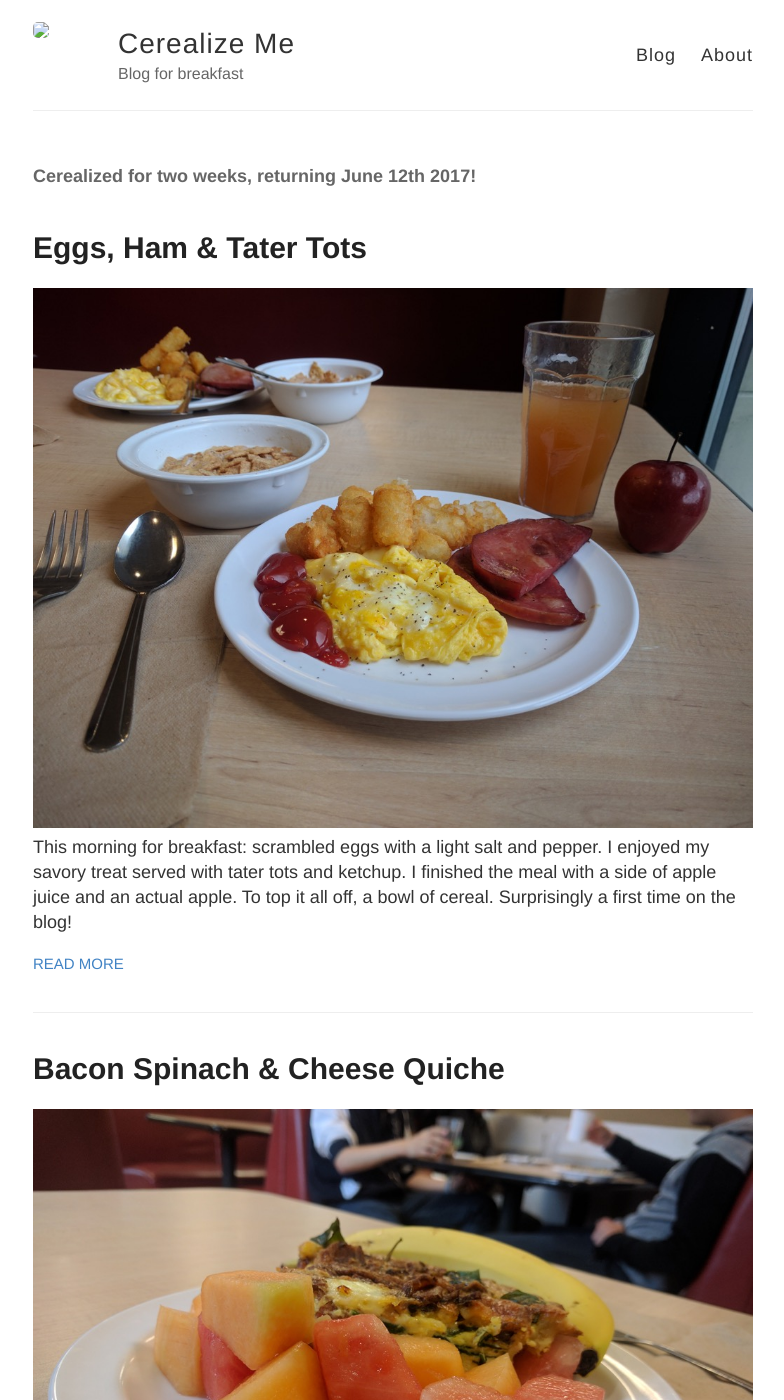
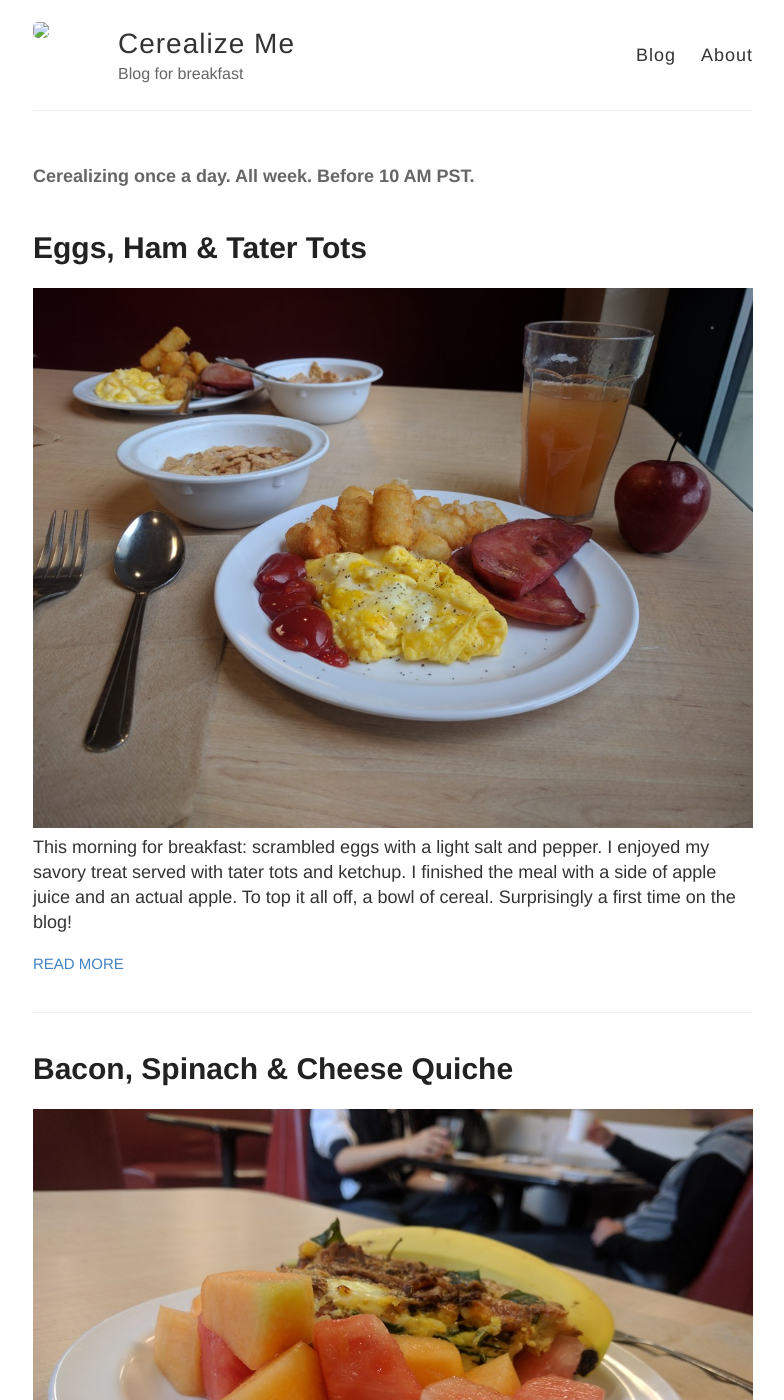
Before and after one commit to qst0/cerealize.me, a Jekyll site: the page built from index.html, in a window 1280 px wide and 1400 px high. Shown: the whole window, without its empty margins (247-1031 px from the left). Built offline with Jekyll 4.4.1, drawn with Linux system fonts in a browser that asks for light colours; some of the changed text lies outside the part shown.

Commit message:
title fixes, index header update

```diff
--- a/index.html
+++ b/index.html
@@ -3,7 +3,7 @@ layout: default
 ---
 
 <div class="posts">
-  <h4>Cerealized for two weeks, returning June 12th 2017!</h4>
+  <h4>Cerealizing once a day. All week. Before 10 AM PST.</h4>
   {% for post in site.posts %}
     <article class="post">
 
```
Also changed, not shown: _posts/2017-5-28-1.md (+1 -1 lines), _posts/2017-6-1-4.md (+2 -2 lines), _posts/2017-6-9-10.md (+2 -2 lines).
